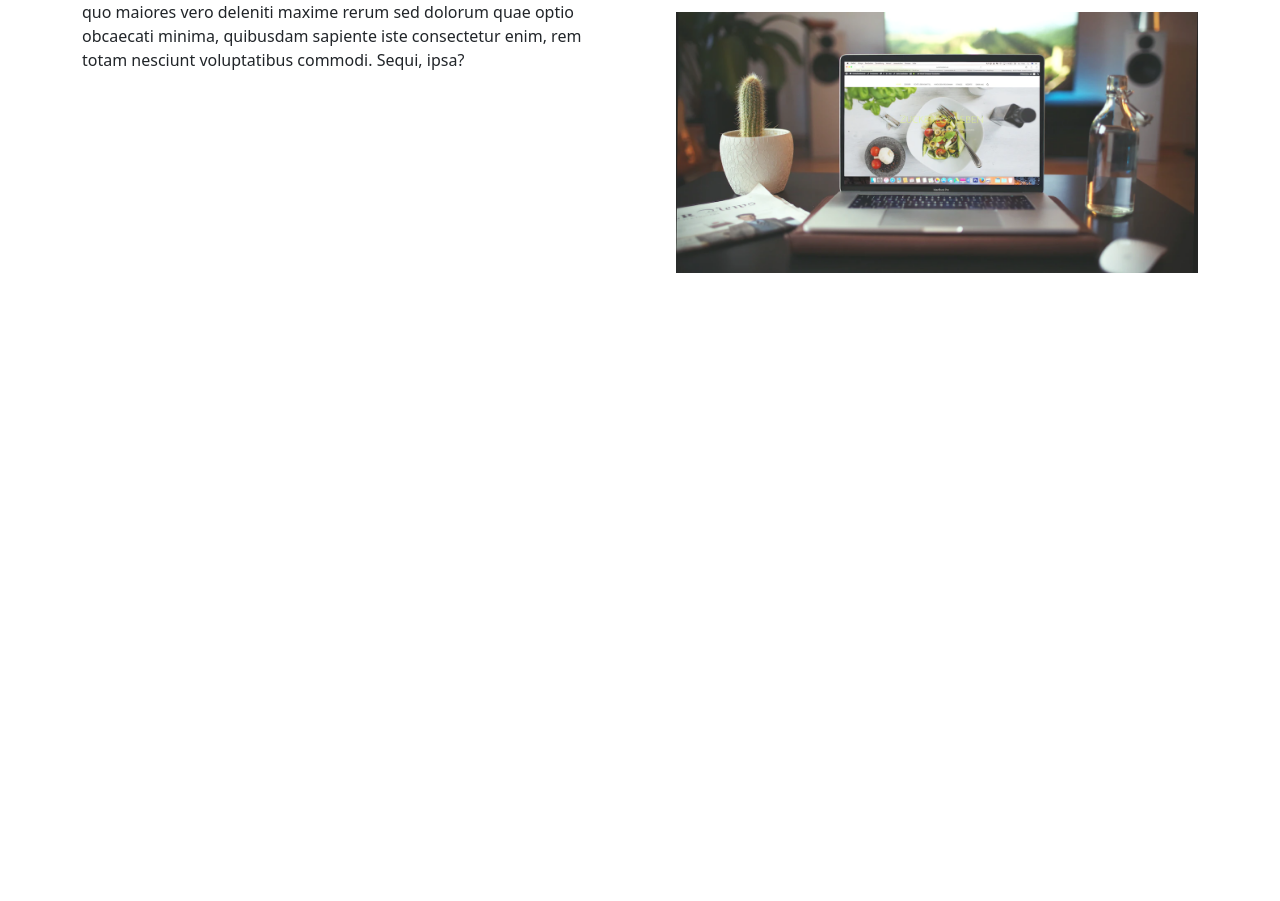
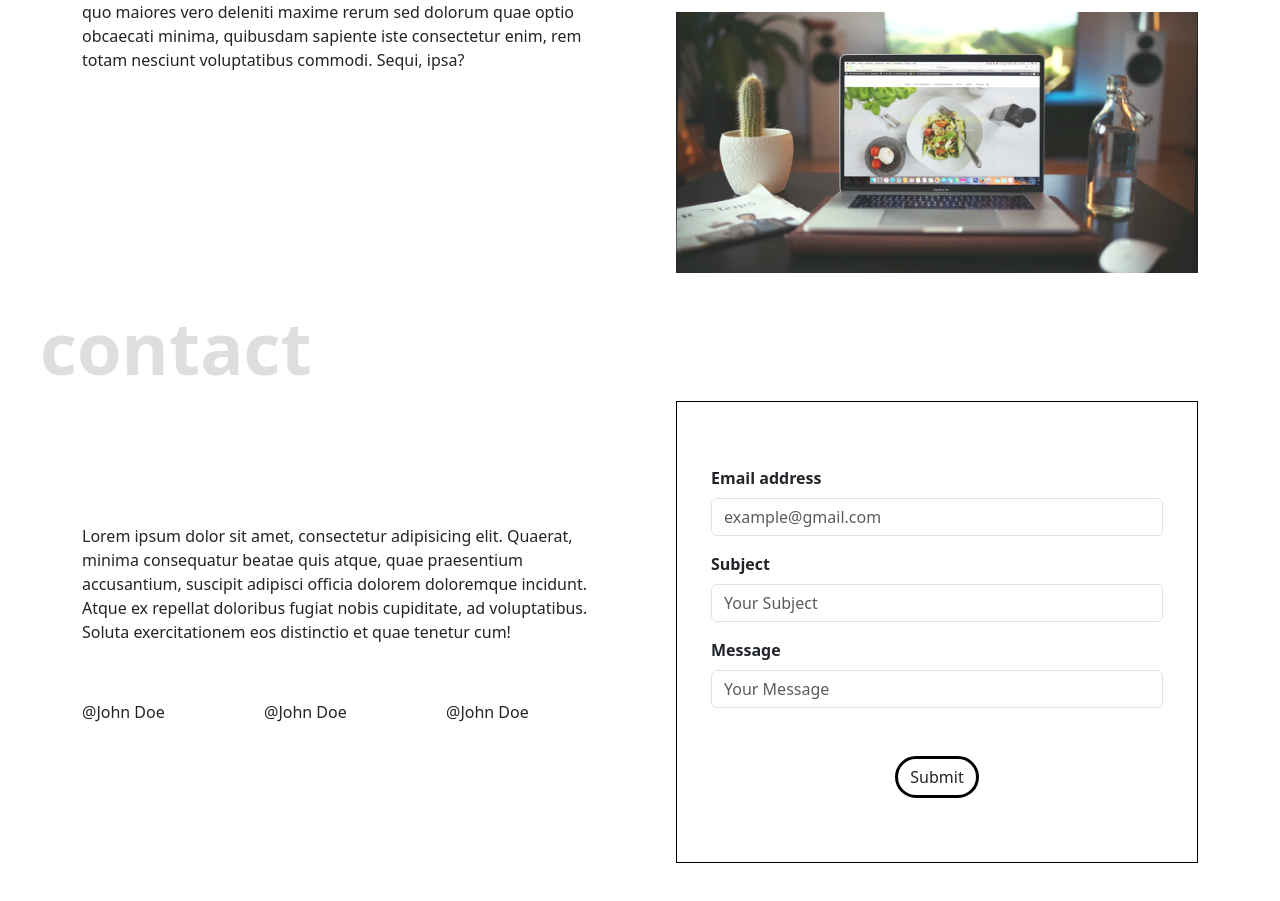
Before and after one commit to NahlJoe/portfolio, a plain HTML site: page index.html in a window 1280 px wide. Shown: the part 1638-2539 px from the top of the page. Before the commit the page ends 1911 px from the top, so only its background shows below. Drawn offline with nearby package versions, Linux system fonts and the light colour scheme.

Commit message:
add contact

```diff
--- a/index.html
+++ b/index.html
@@ -107,6 +107,46 @@
         </div>
       </div>
     </section>
+    <section id="contact" class="contact container">
+      <div class="row d-flex align-items-center gap-5">
+        <div class="col">
+          <p>Lorem ipsum dolor sit amet, consectetur adipisicing elit. Quaerat, minima consequatur beatae quis atque, quae praesentium accusantium, suscipit adipisci officia dolorem doloremque incidunt. Atque ex repellat doloribus fugiat nobis cupiditate, ad voluptatibus. Soluta exercitationem eos distinctio et quae tenetur cum!  </p>
+          <div class="row">
+            <div class="col">
+              <img src="images/Facebook.svg" alt="facebook icon">
+              <p>@John Doe</p>
+            </div>
+            <div class="col">
+              <img src="images/Instagram.svg" alt="instagram icon">
+              <p>@John Doe</p>
+            </div>
+            <div class="col">
+              <img src="images/Twitter.svg" alt="twitter icon">
+              <p>@John Doe</p>
+            </div>
+          </div>
+        </div>
+        <div class="col">
+          <form class="contact-form">
+            <div class="mb-3">
+              <label for="inp_email" class="form-label">Email address</label>
+              <input type="email" class="form-control" id="inp_email" placeholder="example@gmail.com">
+            </div>
+            <div class="mb-3">
+              <label for="inp_subject" class="form-label">Subject</label>
+              <input type="text" class="form-control" id="inp_subject" placeholder="Your Subject">
+            </div>
+            <div class="mb-3">
+              <label for="inp_message" class="form-label">Message</label>
+              <input type="password" class="form-control" id="inp_message" placeholder="Your Message">
+            </div>
+            <div class="d-flex justify-content-center mt-5">
+              <button type="text" class="btn button">Submit</button>
+            </div>
+          </form>
+        </div>
+      </div>
+    </section>
     <script src="https://cdn.jsdelivr.net/npm/@popperjs/core@2.11.8/dist/umd/popper.min.js" integrity="sha384-I7E8VVD/ismYTF4hNIPjVp/Zjvgyol6VFvRkX/vR+Vc4jQkC+hVqc2pM8ODewa9r" crossorigin="anonymous"></script>
     <script src="https://cdn.jsdelivr.net/npm/bootstrap@5.3.2/dist/js/bootstrap.min.js" integrity="sha384-BBtl+eGJRgqQAUMxJ7pMwbEyER4l1g+O15P+16Ep7Q9Q+zqX6gSbd85u4mG4QzX+" crossorigin="anonymous"></script>
     <script src="https://code.jquery.com/jquery-3.7.1.min.js" integrity="sha256-/JqT3SQfawRcv/BIHPThkBvs0OEvtFFmqPF/lYI/Cxo=" crossorigin="anonymous"></script>
--- a/style.css
+++ b/style.css
@@ -28,6 +28,24 @@ section::before {
     background-color: black;
     color: white;
     cursor: pointer;
+}
+
+.contact::before {
+    content: 'contact';
+}
+
+.contact {
+    padding-bottom: 128px;
+}
+
+.contact-form {
+    border: 1px solid black;
+    padding: 64px 34px;
+}
+
+.form-label {
+    font-weight: 700;
+
 }
 
 .about-exp-item-detail {
```
Also changed, not shown: images/Facebook.svg (added), images/Instagram.svg (added), images/Twitter.svg (added).
